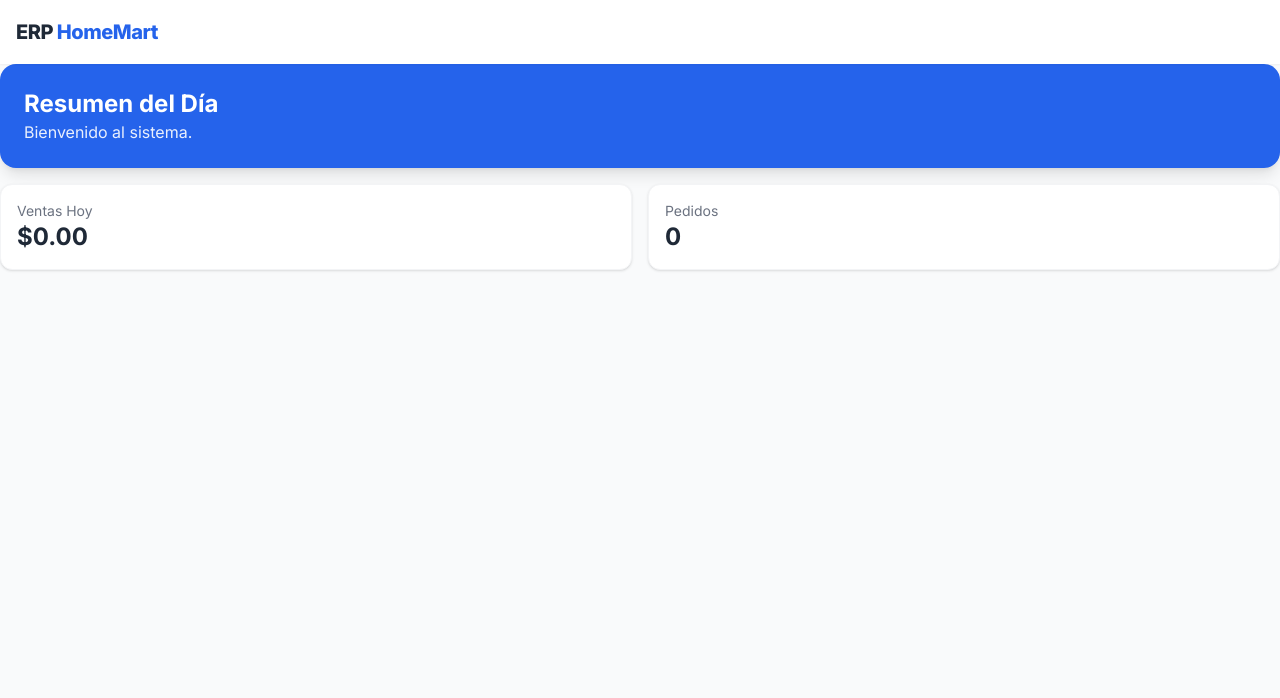
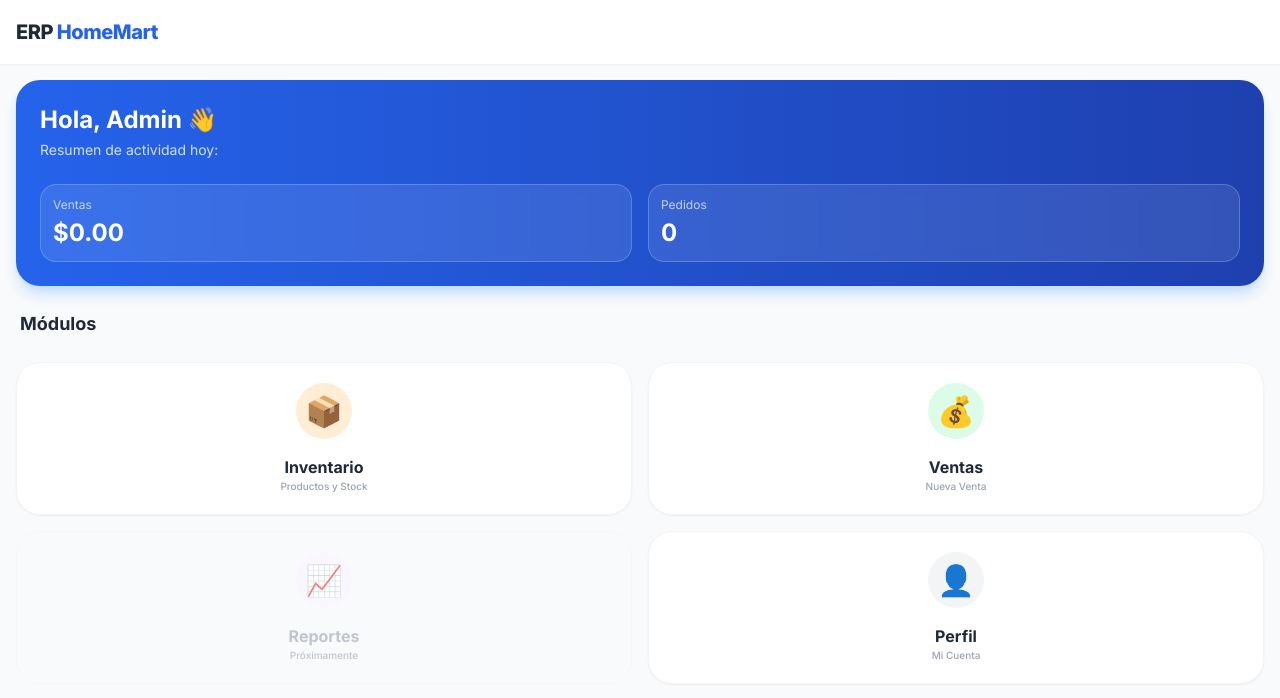
Before and after one commit to jarodlopez/ERP-homemart, a Next.js app: page /dashboard in a window 1280 px wide. Shown: the top 698 px of the page. Built offline with nearby package versions, Linux system fonts and the light colour scheme; no server answers; sample sign-in values are in the browser's storage.

Commit message:
Update page.tsx

```diff
--- a/src/app/dashboard/page.tsx
+++ b/src/app/dashboard/page.tsx
@@ -1,20 +1,81 @@
+import Link from 'next/link';
+
 export default function DashboardHome() {
   return (
-    <div className="space-y-4">
-      <div className="bg-blue-600 text-white p-6 rounded-2xl shadow-lg">
-        <h2 className="text-2xl font-bold">Resumen del Día</h2>
-        <p className="opacity-90">Bienvenido al sistema.</p>
+    <div className="p-4 space-y-6">
+
+      {/* Tarjeta de Bienvenida / Resumen Rápido */}
+      <div className="bg-gradient-to-r from-blue-600 to-blue-800 text-white p-6 rounded-3xl shadow-lg shadow-blue-200">
+        <h2 className="text-2xl font-bold mb-1">Hola, Admin 👋</h2>
+        <p className="opacity-80 text-sm mb-6">Resumen de actividad hoy:</p>
+
+        <div className="grid grid-cols-2 gap-4">
+          <div className="bg-white/10 backdrop-blur-sm p-3 rounded-2xl border border-white/20">
+            <p className="text-xs opacity-70 mb-1">Ventas</p>
+            <p className="text-2xl font-bold">$0.00</p>
+          </div>
+          <div className="bg-white/10 backdrop-blur-sm p-3 rounded-2xl border border-white/20">
+            <p className="text-xs opacity-70 mb-1">Pedidos</p>
+            <p className="text-2xl font-bold">0</p>
+          </div>
+        </div>
       </div>
 
+      {/* GRILLA DE MENÚ (Aquí agregaremos más módulos en el futuro) */}
+      <h3 className="font-bold text-gray-800 text-lg px-1">Módulos</h3>
+
       <div className="grid grid-cols-2 gap-4">
-        <div className="bg-white p-4 rounded-xl shadow border border-gray-100">
-          <p className="text-gray-500 text-sm">Ventas Hoy</p>
-          <p className="text-2xl font-bold text-gray-800">$0.00</p>
+
+        {/* BOTÓN 1: INVENTARIO */}
+        <Link href="/dashboard/inventory" className="block group">
+          <div className="bg-white p-5 rounded-3xl shadow-sm border border-gray-100 hover:border-blue-200 hover:shadow-md transition active:scale-95 flex flex-col items-center text-center h-full justify-center space-y-3">
+            <div className="w-14 h-14 bg-orange-100 text-orange-600 rounded-full flex items-center justify-center text-3xl mb-1 group-hover:scale-110 transition">
+              📦
+            </div>
+            <div>
+              <h4 className="font-bold text-gray-800">Inventario</h4>
+              <p className="text-[10px] text-gray-400 font-medium">Productos y Stock</p>
+            </div>
+          </div>
+        </Link>
+
+        {/* BOTÓN 2: VENTAS (POS) */}
+        <Link href="/dashboard/sales" className="block group">
+          <div className="bg-white p-5 rounded-3xl shadow-sm border border-gray-100 hover:border-green-200 hover:shadow-md transition active:scale-95 flex flex-col items-center text-center h-full justify-center space-y-3">
+            <div className="w-14 h-14 bg-green-100 text-green-600 rounded-full flex items-center justify-center text-3xl mb-1 group-hover:scale-110 transition">
+              💰
+            </div>
+            <div>
+              <h4 className="font-bold text-gray-800">Ventas</h4>
+              <p className="text-[10px] text-gray-400 font-medium">Nueva Venta</p>
+            </div>
+          </div>
+        </Link>
+
+        {/* BOTÓN 3: REPORTES (Futuro) */}
+        <div className="bg-gray-50 p-5 rounded-3xl border border-gray-100 opacity-60 flex flex-col items-center text-center space-y-3">
+            <div className="w-14 h-14 bg-purple-50 text-purple-300 rounded-full flex items-center justify-center text-3xl mb-1">
+              📈
+            </div>
+            <div>
+              <h4 className="font-bold text-gray-400">Reportes</h4>
+              <p className="text-[10px] text-gray-400 font-medium">Próximamente</p>
+            </div>
         </div>
-        <div className="bg-white p-4 rounded-xl shadow border border-gray-100">
-          <p className="text-gray-500 text-sm">Pedidos</p>
-          <p className="text-2xl font-bold text-gray-800">0</p>
-        </div>
+
+        {/* BOTÓN 4: PERFIL / USUARIOS */}
+        <Link href="/dashboard/profile" className="block group">
+          <div className="bg-white p-5 rounded-3xl shadow-sm border border-gray-100 hover:border-gray-300 hover:shadow-md transition active:scale-95 flex flex-col items-center text-center h-full justify-center space-y-3">
+            <div className="w-14 h-14 bg-gray-100 text-gray-600 rounded-full flex items-center justify-center text-3xl mb-1 group-hover:scale-110 transition">
+              👤
+            </div>
+            <div>
+              <h4 className="font-bold text-gray-800">Perfil</h4>
+              <p className="text-[10px] text-gray-400 font-medium">Mi Cuenta</p>
+            </div>
+          </div>
+        </Link>
+
       </div>
     </div>
   );
```
